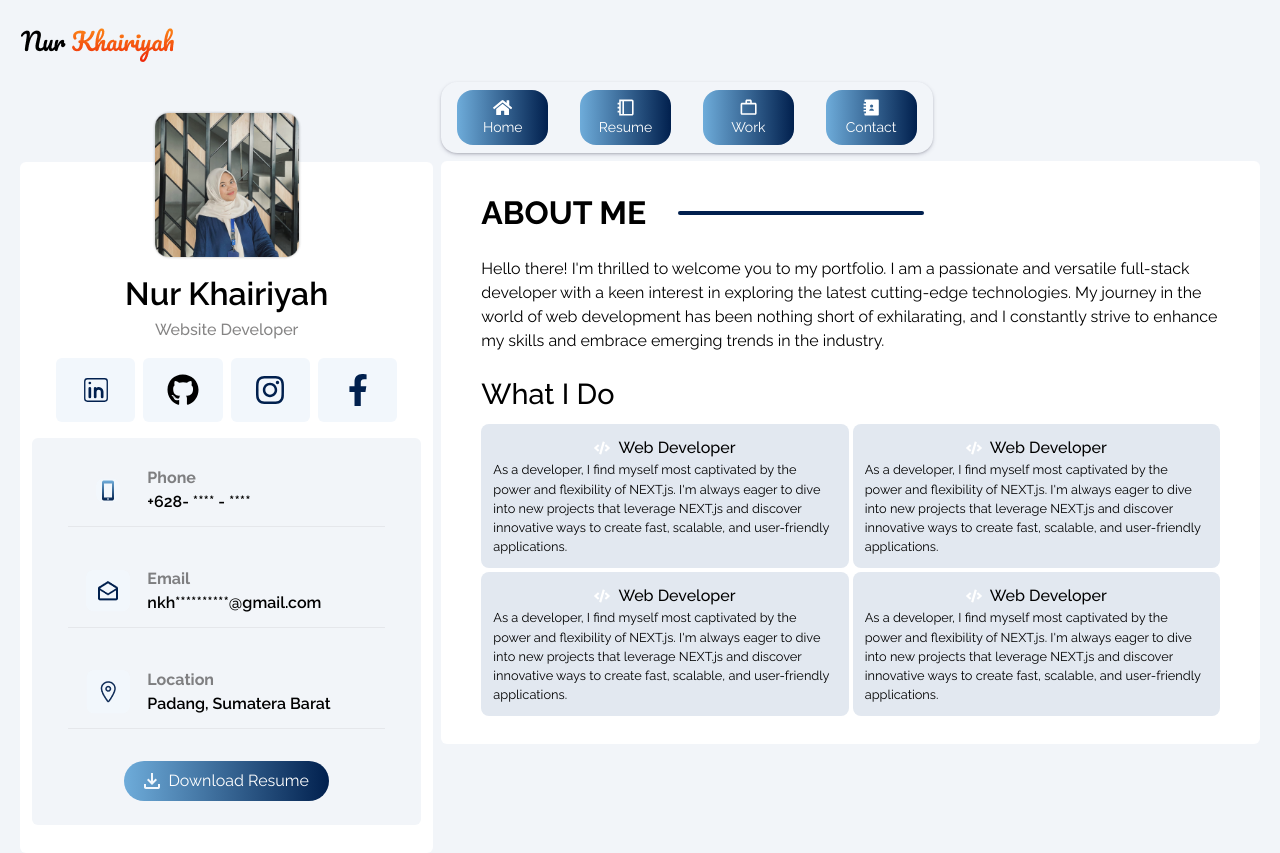
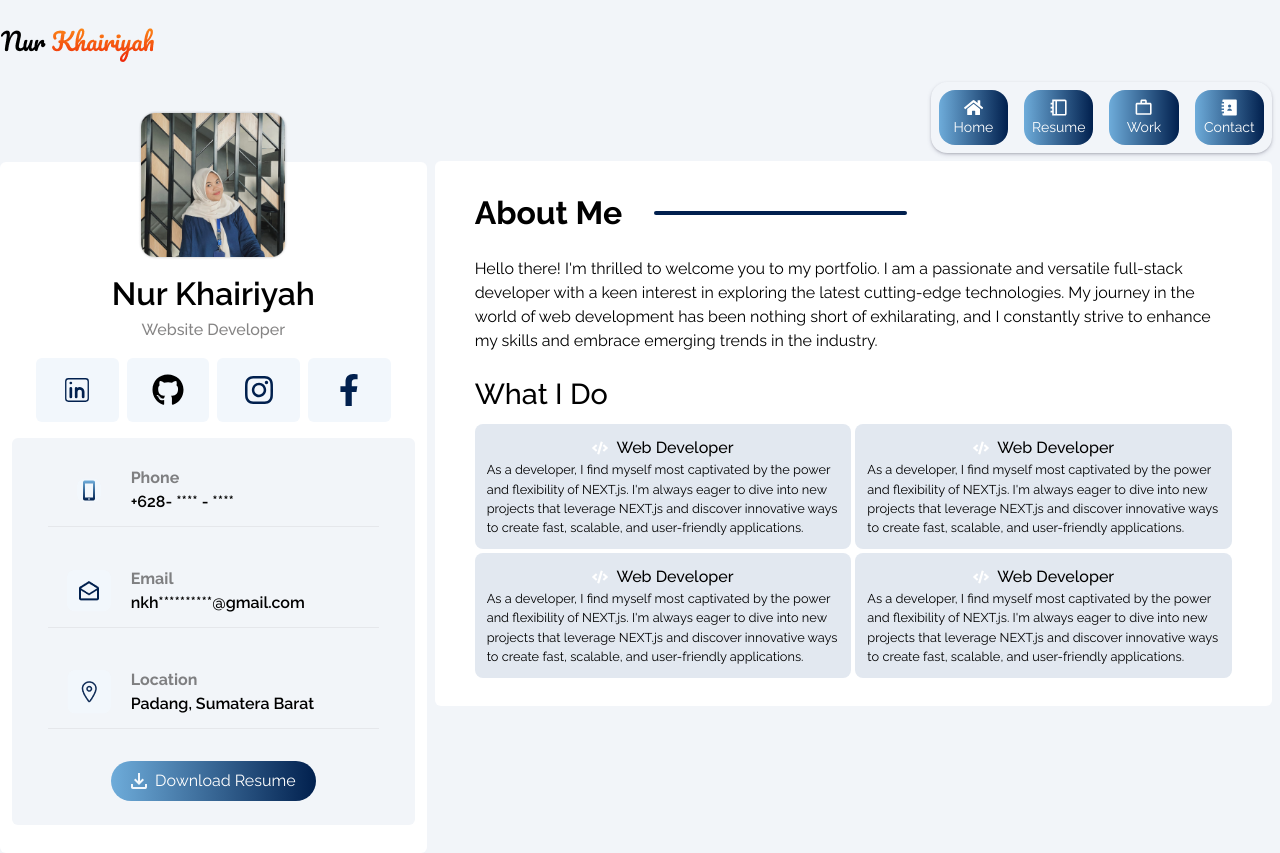
Before and after one commit to nrkay/khairiyah_profil, a React (Create React App) app: page / in a window 1280 px wide. Built offline with nearby package versions, Linux system fonts and the light colour scheme.

Commit message:
finish contact:

```diff
--- a/src/App.css
+++ b/src/App.css
@@ -117,7 +117,22 @@ body{
   background-color: #DDDDDD;
 }
 
+.btn-send {
+  color: white;
+  background: linear-gradient(to right, #6EACDA, #01204E);
+}
 
+.title-working {
+  /* display: flex;
+    max-width: 100vw;
+    overflow-x: scroll !important; */
+    background-color: coral;
+    width: 900px;
+    height: 65px;
+    border: 1px solid black;
+    overflow-x: scroll;
+    overflow-y: hidden;
+}
 
  .card-resume h4 {
   color: white;
--- a/src/components/AboutMe.jsx
+++ b/src/components/AboutMe.jsx
@@ -5,7 +5,7 @@ function AboutMe() {
         <>
             <div className="">
                 <div className="title-desc flex items-center">
-                    <h1>ABOUT ME</h1>
+                    <h1>About Me</h1>
                     <div className="line-title w-1/3 h-1 ml-3 lg:ml-8 rounded-full"></div>
                 </div>
                 <div className="main-desc mt-5">
--- a/src/components/Contact.jsx
+++ b/src/components/Contact.jsx
@@ -18,23 +18,27 @@ function Contact() {
                 </div>
                 <div className="mt-3">
                     <p>I'm always open to discussing <span className="font-semibold">new project, opportunities in tech word, partnership</span></p>
-                    <div className="grid grid-cols-3">
-                        <div className="col-span-3 lg:col-span-2">
+                    <div className="flex justify-center mt-5">
+                        <div className="w-3/4 lg:w-2/3">
                             <form className="mt-5" action="">
-                                <div class="mb-5">
-                                    <label for="name" class="block mb-2 text-sm font-semibold">Nama</label>
-                                    <input type="text" id="name" class="bg-[#EEEEEE] rounded-none text-gray-900 text-sm focus:bg-white focus:rounded-none focus:outline-none focus:border-b-2 focus:border-[#01204E] block w-full p-1 " required />
-                                </div>   <div class="mb-5">
-                                    <label for="email" class="block mb-2 text-sm font-semibold">Email</label>
-                                    <input type="email" id="email" class="bg-[#EEEEEE] rounded-none text-gray-900 text-sm focus:bg-white focus:rounded-none focus:outline-none focus:border-b-2 focus:border-[#01204E] block w-full p-1 " required />
+                                <div className="mb-5">
+                                    <label for="name" className="block mb-2 text-sm font-semibold">Nama</label>
+                                    <input type="text" id="name" className="bg-[#EEEEEE] rounded-md text-gray-900 text-sm focus:bg-white  focus:outline-none focus:border-b-2 focus:border-[#01204E] block w-full p-1 " required />
+                                </div>   <div className="mb-5">
+                                    <label for="email" className="block mb-2 text-sm font-semibold">Email</label>
+                                    <input type="email" id="email" className="bg-[#EEEEEE] rounded-md text-gray-900 text-sm focus:bg-white  focus:outline-none focus:border-b-2 focus:border-[#01204E] block w-full p-1 " required />
                                 </div>
-                                <div class="mb-5">
-                                    <label for="email" class="block mb-2 text-sm font-semibold">Message</label>
-                                    <textarea type="email" id="email" class="bg-[#EEEEEE] rounded-none text-gray-900 text-sm focus:bg-white focus:rounded-none focus:outline-none focus:border-b-2 focus:border-[#01204E] block w-full p-1 " required />
+                                <div className="mb-5">
+                                    <label for="email" className="block mb-2 text-sm font-semibold">Message</label>
+                                    <textarea type="email" id="email" className="bg-[#EEEEEE] rounded-md text-gray-900 text-sm focus:bg-white  focus:outline-none focus:border-b-2 focus:border-[#01204E] block w-full p-1 " required />
+                                </div>
+                                <div className="mb-5 flex justify-center">
+                                    <button className='btn-send  px-5 py-1 rounded-md'>Send</button>
                                 </div>
                             </form>
                         </div>
                     </div>
+
                     <div className="disques mt-8">
                         <DiscussionEmbed
                             shortname='example'
--- a/src/components/Menu.jsx
+++ b/src/components/Menu.jsx
@@ -1,18 +1,17 @@
 import { IconContext } from "react-icons";
 import { FaHome } from "react-icons/fa";
-import { RiBookletLine, RiContactsBook3Fill  } from "react-icons/ri";
 import { MdOutlineWorkOutline } from "react-icons/md";
-import { useState } from "react";
+import { RiBookletLine, RiContactsBook3Fill } from "react-icons/ri";
 
-function Menu({activeButton}) {
+function Menu({ activeButton }) {
     // const [buttonClick, setButtonClick] = useState(1);
     return (
         <>
-            <div className="grid grid-cols-5 my-7 lg:my-0 ">
-                <div className="menu-cover col-span-5 lg:col-span-3 py-2 rounded-2xl border-1 border-neutral-200 grid grid-cols-4">
-                    <div className="px-2 lg:px-4">
+            <div className="flex justify-center lg:justify-end my-7 lg:my-0">
+                <div className="menu-cover col-span-5 lg:col-span-3 py-2 rounded-2xl border-1 border-neutral-200 grid grid-cols-4 gap-4 px-2">
+                    <div className="">
 
-                        <div className="item-menu-select grid justify-items-center py-2 rounded-2xl text-center cursor-pointer" onClick={() => activeButton(1)}>
+                        <div className="item-menu-select grid justify-items-center p-2 rounded-2xl text-center cursor-pointer" onClick={() => activeButton(1)}>
                             <IconContext.Provider value={{ size: "1.2em", className: "menu-select" }}>
                                 <FaHome />
                             </IconContext.Provider>
@@ -20,8 +19,8 @@ function Menu({activeButton}) {
 
                         </div>
                     </div>
-                    <div className="px-2 lg:px-4">
-                        <div className="item-menu-select grid justify-items-center py-2 rounded-2xl text-center cursor-pointer" onClick={() => activeButton(2)}>
+                    <div className="">
+                        <div className="item-menu-select grid justify-items-center p-2 rounded-2xl text-center cursor-pointer" onClick={() => activeButton(2)}>
                             <IconContext.Provider value={{ size: "1.2em", className: "menu-select" }}>
                                 <RiBookletLine />
                             </IconContext.Provider>
@@ -29,8 +28,8 @@ function Menu({activeButton}) {
 
                         </div>
                     </div>
-                    <div className="px-2 lg:px-4">
-                        <div className="item-menu-select grid justify-items-center py-2 rounded-2xl text-center cursor-pointer" onClick={() => activeButton(3)}>
+                    <div className="">
+                        <div className="item-menu-select grid justify-items-center p-2 rounded-2xl text-center cursor-pointer" onClick={() => activeButton(3)}>
                             <IconContext.Provider value={{ size: "1.2em", className: "menu-select" }}>
                                 <MdOutlineWorkOutline />
                             </IconContext.Provider>
@@ -38,8 +37,8 @@ function Menu({activeButton}) {
 
                         </div>
                     </div>
-                    <div className="px-2 lg:px-4">
-                        <div className="item-menu-select grid justify-items-center py-2 rounded-2xl text-center cursor-pointer" onClick={() => activeButton(4)}>
+                    <div className="">
+                        <div className="item-menu-select grid justify-items-center p-2 rounded-2xl text-center cursor-pointer" onClick={() => activeButton(4)}>
                             <IconContext.Provider value={{ size: "1.2em", className: "menu-select" }}>
                                 <RiContactsBook3Fill />
                             </IconContext.Provider>
--- a/src/components/Resume.jsx
+++ b/src/components/Resume.jsx
@@ -7,7 +7,7 @@ function Resume() {
         <>
             <div className="">
                 <div className="title-desc flex items-center">
-                    <h1>RESUME</h1>
+                    <h1>Resume</h1>
                     <div className="line-title w-1/3 h-1 ml-3 lg:ml-8 rounded-full"></div>
                 </div>
                 <div className="experience-section grid grid-cols-2 justify-between">
--- a/src/components/Work.jsx
+++ b/src/components/Work.jsx
@@ -1,8 +1,27 @@
+import { IconContext } from "react-icons";
+import { FaShoppingBag } from "react-icons/fa";
+import { LuGraduationCap } from "react-icons/lu";
+
 function Work() {
     return (
         <>
+            <div className="">
+                <div className="title-desc flex items-center">
+                    <h1>Portofolio</h1>
+                    <div className="line-title w-1/3 h-1 ml-3 lg:ml-8 rounded-full"></div>
+                </div>
+                <div className="flex title-working">
+                    <p>All</p>
+                    <p>Front-end Development</p>
+                    <p>Back-end Development</p>
+                    <p>Full-stack Developement</p>
+                </div>
+
+
+
+            </div>
         </>
-     );
+    );
 }
 
 export default Work;
--- a/src/pages/Landing.jsx
+++ b/src/pages/Landing.jsx
@@ -30,12 +30,12 @@ function Landing() {
                 </div>
 
             ) : (
-                <div className="px-5">
+                <div className="container mx-auto">
                     <Header></Header>
-                    <div className="body grid lg:grid-cols-3">
+                    <div className="grid lg:grid-cols-3">
                         <Profil />
 
-                        <div className="body-core lg:col-span-2 pl-2 ">
+                        <div className="lg:col-span-2 px-2 ">
                             {/* <div className="bg-red-200">p</div> */}
                             <Menu activeButton={handleMenu} />
                             <div className="mt-2 px-5 lg:px-10 py-7 bg-white rounded-md">
```
